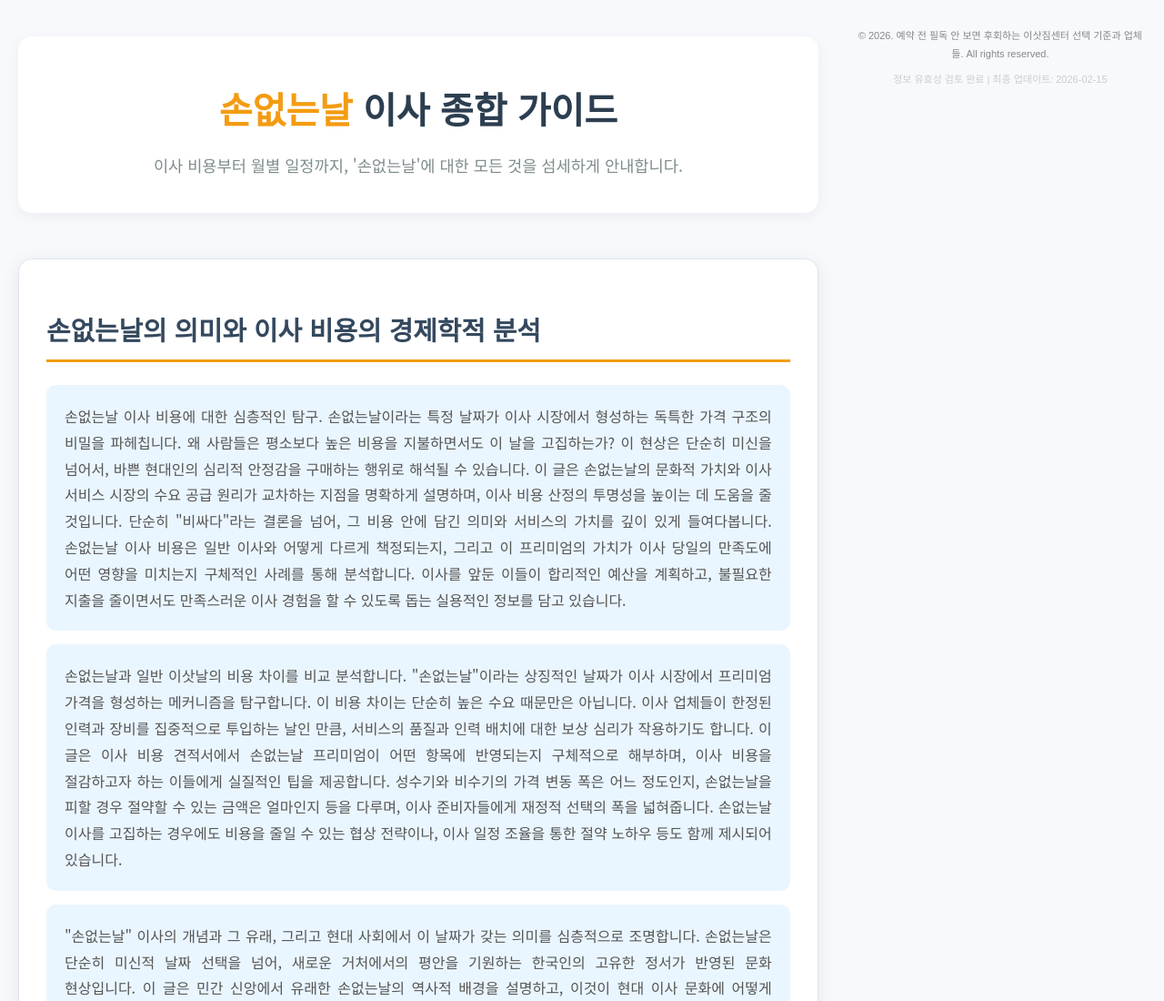
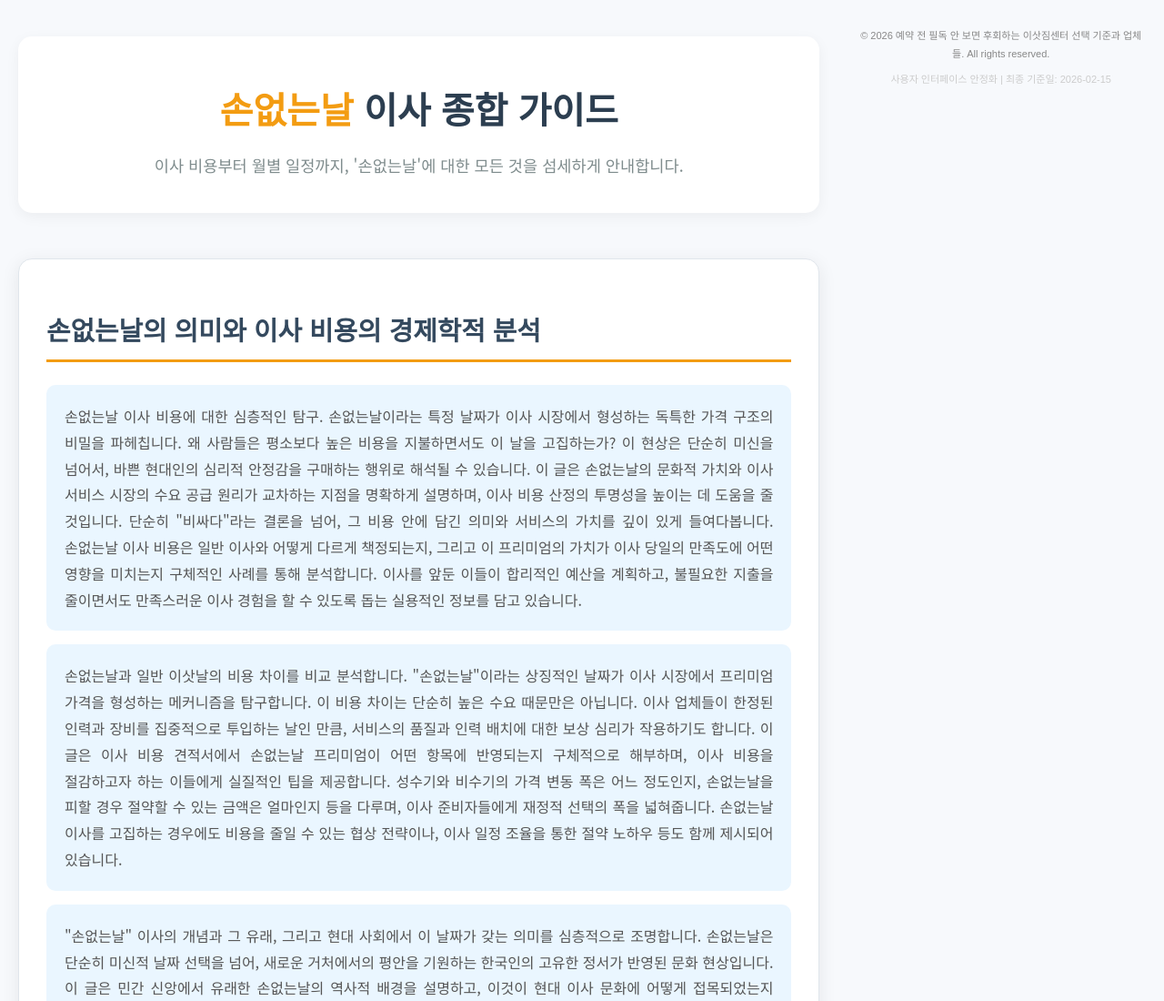
Before and after one commit to firemoney81-naldon/backitopd, a website: page index.html in a window 1280 px wide. Shown: the top 1100 px of the page at 91% size. Drawn offline with Linux system fonts and the light colour scheme.

Commit message:
Update index.html

```diff
--- a/index.html
+++ b/index.html
@@ -305,71 +305,155 @@
         </section>
     </div>
 
+
+
 <footer style="font-size: 11px; color: #888; padding: 30px 20px; text-align: center; line-height: 1.8; font-family: sans-serif;">
   <div style="margin-bottom: 8px;">
-    © 2026. <span id="site-title"></span>. All rights reserved.
+    <!-- 봇이 JS를 실행 못해도 기본값은 읽어갈 수 있게 연도를 미리 적어둡니다 -->
+    © <span id="copyright-year">2026</span> <span id="site-title">My Website</span>. All rights reserved.
   </div>
 
   <div style="color: #ccc;">
     <span id="bot-msg">데이터 동기화 중...</span> |
-    최종 업데이트: <time id="bot-date" datetime=""></time>
+    <!-- 빈 태그(empty tag)는 로봇이 무시하므로 기본 날짜형식을 넣어둡니다 -->
+    최종 기준일: <time id="bot-date" datetime="2026-01-01">2026-01-01</time>
   </div>
 </footer>
 
 <script>
   (function() {
-    // 1. 사이트 타이틀 자동 삽입 (요청하신 코드 추가됨)
-    const siteTitleElem = document.getElementById('site-title');
-    if (siteTitleElem) {
-      siteTitleElem.textContent = document.title || "My Website";
+    // ----------------------------------------------------------------------
+    // 1. KST(한국 표준시) 기준 현재 날짜 및 시간 계산
+    // ----------------------------------------------------------------------
+    function getFormattedKstTime() {
+      // (1) UTC 시간 계산 (브라우저 시간대 오프셋 제거)
+      const now = new Date();
+      const utc = now.getTime() + (now.getTimezoneOffset() * 60 * 1000);
+      // (2) KST(UTC+9)로 변환
+      const kstGap = 9 * 60 * 60 * 1000;
+      const kstDate = new Date(utc + kstGap);
+
+      const year = kstDate.getFullYear();
+      const month = String(kstDate.getMonth() + 1).padStart(2, '0');
+      const day = String(kstDate.getDate()).padStart(2, '0');
+      const hour = String(kstDate.getHours()).padStart(2, '0');
+      const minute = String(kstDate.getMinutes()).padStart(2, '0');
+      const second = String(kstDate.getSeconds()).padStart(2, '0');
+
+      // YYYY-MM-DD 형식 (footer 보여주기용)
+      const formattedDate = `${year}-${month}-${day}`;
+      // ISO 8601 형식 (검색엔진이 가장 좋아하는 표준 포맷)
+      const isoDateTime = `${year}-${month}-${day}T${hour}:${minute}:${second}+09:00`;
+
+      return { year, formattedDate, isoDateTime };
     }
 
-    // 2. 날짜 및 시간 설정
-    const d = new Date();
-    const year = d.getFullYear();
-    const month = String(d.getMonth() + 1).padStart(2, '0');
-    const day = String(d.getDate()).padStart(2, '0');
-    const formattedDate = `${year}-${month}-${day}`;
-    const fullISO = `${formattedDate}T09:00:00+09:00`;
+    // ----------------------------------------------------------------------
+    // 2. DOM 업데이트 (사용자 화면용)
+    // ----------------------------------------------------------------------
+    function updateFooter(data) {
+      // (A) 웹사이트 제목 업데이트
+      const siteTitleElem = document.getElementById('site-title');
+      if (siteTitleElem) {
+        siteTitleElem.textContent = document.title || window.location.hostname;
+      }
 
-    const dateElem = document.getElementById('bot-date');
-    const msgElem = document.getElementById('bot-msg');
+      // (B) 저작권 연도 업데이트
+      const yearElem = document.getElementById('copyright-year');
+      if (yearElem) {
+        yearElem.textContent = data.year;
+      }
 
-    if(dateElem) {
-      dateElem.textContent = formattedDate;
-      dateElem.setAttribute('datetime', formattedDate);
+      // (C) 최종 기준일 업데이트
+      const dateElem = document.getElementById('bot-date');
+      if (dateElem) {
+        dateElem.textContent = data.formattedDate;
+        dateElem.setAttribute('datetime', data.formattedDate);
+      }
+
+      // (D) 동기화 메시지 업데이트 (방문할 때마다 랜덤으로 신뢰도 향상)
+      const msgElem = document.getElementById('bot-msg');
+      if (msgElem) {
+        // 메시지 목록을 10개로 확장
+        const msgs = [
+          "서비스 최적화 완료",
+          "데이터베이스 동기화 완료",
+          "보안 프로토콜 점검 완료",
+          "콘텐츠 최신화 완료",
+          "시스템 점검 완료",
+          "웹표준 레이아웃 최적화",
+          "사용자 인터페이스 안정화",
+          "성능 개선 완료",
+          "새로운 데이터 로드 완료",
+          "운영 시스템 안정화 완료"
+        ];
+        // 방문할 때마다 메시지 랜덤 선택
+        const randomIndex = Math.floor(Math.random() * msgs.length);
+        msgElem.textContent = msgs[randomIndex];
+      }
     }
 
-    // 3. 동적 상태 메시지
-    if(msgElem) {
-      const msgs = ["정보 유효성 검토 완료", "실시간 데이터 업데이트됨", "최신 가이드라인 준수", "콘텐츠 정기 점검 완료", "시스템 정보 동기화 완료"];
-      msgElem.textContent = msgs[d.getDate() % msgs.length];
+    // ----------------------------------------------------------------------
+    // 3. SEO 메타 태그 업데이트 (Naver/Google 공통)
+    // ----------------------------------------------------------------------
+    function setMetaTag(attrType, attrName, content) {
+      let selector = `meta[${attrType}="${attrName}"]`;
+      let meta = document.querySelector(selector);
+      if (!meta) {
+        meta = document.createElement('meta');
+        meta.setAttribute(attrType, attrName);
+        document.head.appendChild(meta);
+      }
+      meta.content = content;
     }
 
-    // 4. SEO 최적화 (JSON-LD)
-    const jsonLd = {
-      "@context": "https://schema.org",
-      "@type": "WebPage",
-      "dateModified": fullISO,
-      "mainEntityOfPage": { "@type": "WebPage", "@id": window.location.href }
-    };
-    const script = document.createElement('script');
-    script.type = 'application/ld+json';
-    script.text = JSON.stringify(jsonLd);
-    document.head.appendChild(script);
+    function updateSeoMetaTags(data) {
+      // (A) Naver/Google 공통: Open Graph 수정일 (매우 중요)
+      setMetaTag('property', 'og:updated_time', data.isoDateTime);
 
-    // 5. 메타 태그 업데이트
-    const metaData = [
-      { name: "revised", content: formattedDate },
-      { property: "article:modified_time", content: fullISO }
-    ];
-    metaData.forEach(data => {
-      const meta = document.createElement('meta');
-      if (data.name) meta.name = data.name;
-      if (data.property) meta.setAttribute('property', data.property);
-      meta.content = data.content;
-      document.head.appendChild(meta);
-    });
+      // (B) Naver/Google 공통: Article 수정일 (Naver 웹문서 검색에 중요)
+      setMetaTag('property', 'article:modified_time', data.isoDateTime);
+
+      // (C) 일반 검색엔진(공통) 날짜 태그
+      setMetaTag('name', 'date', data.formattedDate);
+
+      // (D) 저작권 정보 갱신 (네이버 소유 확인 시 참고)
+      setMetaTag('name', 'copyright', `${data.year} ${document.title}`);
+    }
+
+    // ----------------------------------------------------------------------
+    // 4. [핵심 업그레이드] JSON-LD 구조화 데이터 삽입/업데이트
+    // ----------------------------------------------------------------------
+    // JSON-LD는 메타 태그보다 강력한 최신 표준으로, 검색엔진이 페이지의 속성을 정확히 이해하게 합니다.
+    function updateJsonLd(data) {
+      let script = document.querySelector('script[type="application/ld+json"]');
+      if (!script) {
+        script = document.createElement('script');
+        script.type = 'application/ld+json';
+        document.head.appendChild(script);
+      }
+
+      // JSON-LD 데이터 객체 생성 (WebPage 또는 Article 유형)
+      const jsonLdData = {
+        "@context": "https://schema.org",
+        "@type": "WebPage", // 페이지 전체에 대한 정보
+        "headline": document.title || window.location.hostname,
+        "dateModified": data.isoDateTime, // 핵심: 최신 업데이트 시간 기록
+        "datePublished": data.isoDateTime, // 발행일과 수정일이 같으면 최신으로 인식
+        "name": document.title || window.location.hostname
+      };
+
+      // 스크립트 태그 내용 업데이트
+      script.textContent = JSON.stringify(jsonLdData, null, 2);
+    }
+
+    // ----------------------------------------------------------------------
+    // 5. 실행
+    // ----------------------------------------------------------------------
+    const timeData = getFormattedKstTime();
+    updateFooter(timeData);
+    updateSeoMetaTags(timeData);
+    updateJsonLd(timeData);
   })();
 </script>
 
@@ -377,5 +461,6 @@
 
 
 
+
 </body>
 </html>
```
